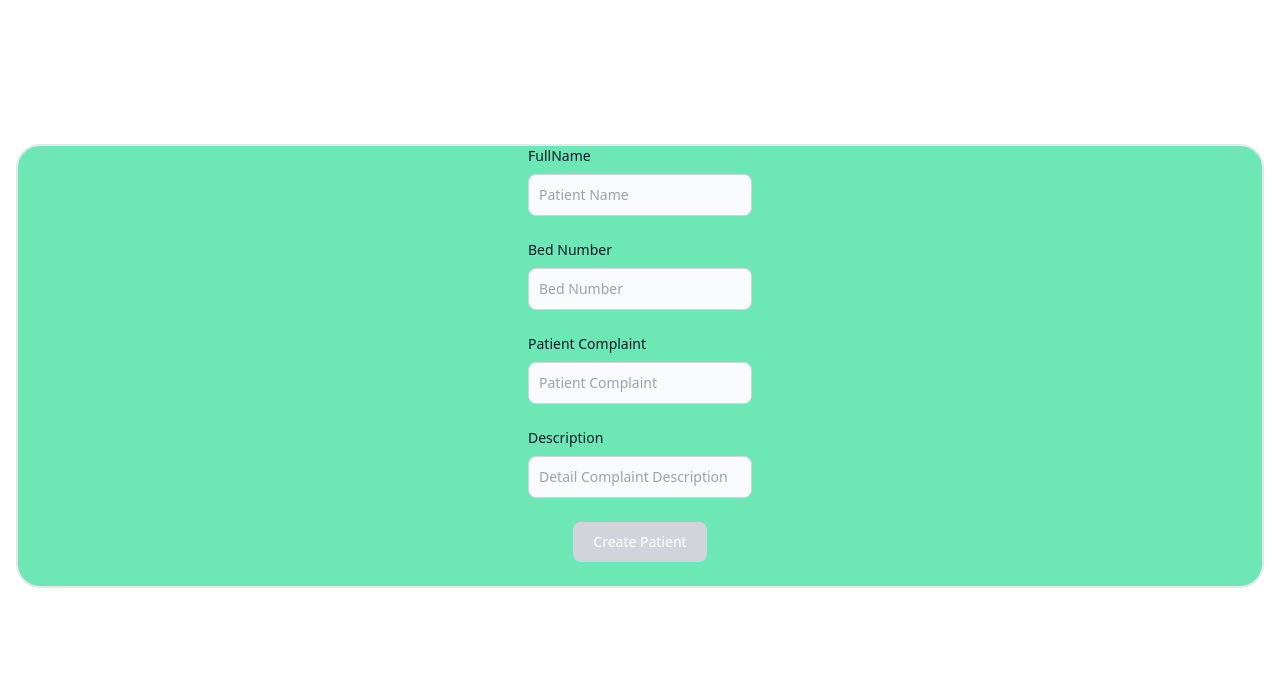
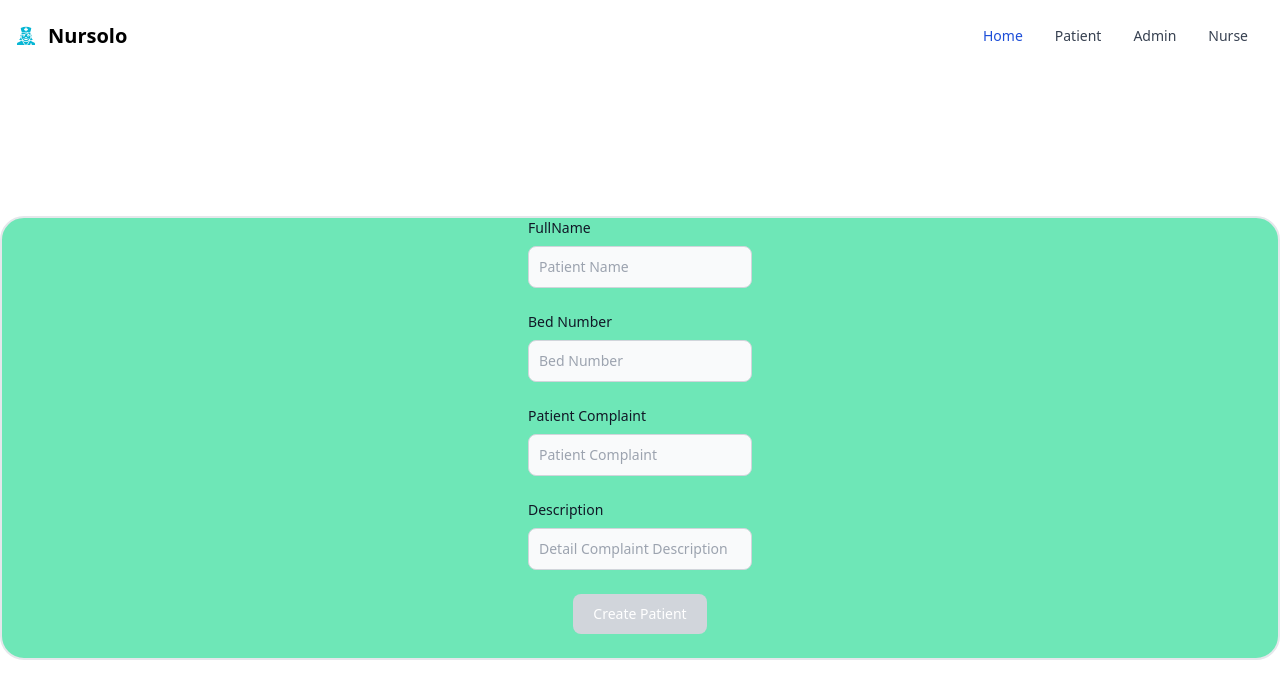
Before and after one commit to cagridemirtash/Nurse-Patient-Graduation-Project, a Next.js app in the folder fullapp/: page /users/patient in a window 1280 px wide. Shown: the top 698 px of the page. Built offline with nearby package versions, Linux system fonts and the light colour scheme.

Commit message:
Add Component
Add navbar which is related to page. Add Dashboard for nurse and admin.

```diff
--- a/fullapp/components/auth/Auth.tsx
+++ b/fullapp/components/auth/Auth.tsx
@@ -1,7 +1,7 @@
 export default function Auth() {
   return (
     <div className="h-screen">
-      <div className="container px-6 py-12 h-full">
+      <div className="container mx-auto px-6 py-12 h-full">
         <div className="flex justify-center items-center flex-wrap h-full g-6 text-gray-800">
           <div className="md:w-8/12 lg:w-6/12 mb-12 md:mb-0">
             <img
@@ -12,12 +12,12 @@
           </div>
           <div className="md:w-8/12 lg:w-5/12 lg:ml-20">
             <form method="post">
-              {/* Email input */}
+              {/* Username input */}
               <div className="mb-6">
                 <input
                   type="text"
                   className="form-control block w-full px-4 py-2 text-xl font-normal text-gray-700 bg-white bg-clip-padding border border-solid border-gray-300 rounded transition ease-in-out m-0 focus:text-gray-700 focus:bg-white focus:border-blue-600 focus:outline-none"
-                  placeholder="Email address"
+                  placeholder="Username"
                 />
               </div>
               {/* Password input */}
--- a/fullapp/components/layout.tsx
+++ b/fullapp/components/layout.tsx
@@ -1,3 +1,3 @@
 export default function Layout({ children }: { children: React.ReactNode }) {
-  return <div className="container px-4">{children}</div>;
+  return <div>{children}</div>;
 }
--- a/fullapp/components/navbar/Navbar.tsx
+++ b/fullapp/components/navbar/Navbar.tsx
@@ -1,7 +1,77 @@
+import Link from "next/link";
+import { GiNurseFemale } from "react-icons/gi";
 export default function Navbar() {
   return (
-    <>
-      <h1>This is a navbar</h1>
-    </>
+    <header>
+      <nav className="bg-white border-gray-200 px-2 sm:px-4 py-2.5 rounded dark:bg-gray-900">
+        <div className="container flex flex-wrap items-center justify-between mx-auto">
+          <Link href="/" className="flex items-center">
+            <GiNurseFemale className="text-cyan-500 text-xl h-6 mr-3 sm:h-9" />
+            <span className="self-center text-xl font-semibold whitespace-nowrap dark:text-white">
+              Nursolo
+            </span>
+          </Link>
+          <button
+            data-collapse-toggle="navbar-default"
+            type="button"
+            className="inline-flex items-center p-2 ml-3 text-sm text-gray-500 rounded-lg md:hidden hover:bg-gray-100 focus:outline-none focus:ring-2 focus:ring-gray-200 dark:text-gray-400 dark:hover:bg-gray-700 dark:focus:ring-gray-600"
+            aria-controls="navbar-default"
+            aria-expanded="false"
+          >
+            <span className="sr-only">Open main menu</span>
+            <svg
+              className="w-6 h-6"
+              aria-hidden="true"
+              fill="currentColor"
+              viewBox="0 0 20 20"
+              xmlns="http://www.w3.org/2000/svg"
+            >
+              <path
+                fill-rule="evenodd"
+                d="M3 5a1 1 0 011-1h12a1 1 0 110 2H4a1 1 0 01-1-1zM3 10a1 1 0 011-1h12a1 1 0 110 2H4a1 1 0 01-1-1zM3 15a1 1 0 011-1h12a1 1 0 110 2H4a1 1 0 01-1-1z"
+                clip-rule="evenodd"
+              ></path>
+            </svg>
+          </button>
+          <div className="hidden w-full md:block md:w-auto" id="navbar-default">
+            <ul className="flex flex-col p-4 mt-4 border border-gray-100 rounded-lg bg-gray-50 md:flex-row md:space-x-8 md:mt-0 md:text-sm md:font-medium md:border-0 md:bg-white dark:bg-gray-800 md:dark:bg-gray-900 dark:border-gray-700">
+              <li>
+                <Link
+                  href="/"
+                  className="block py-2 pl-3 pr-4 text-white bg-blue-700 rounded md:bg-transparent md:text-blue-700 md:p-0 dark:text-white"
+                  aria-current="page"
+                >
+                  Home
+                </Link>
+              </li>
+              <li>
+                <Link
+                  href="/users/patient"
+                  className="block py-2 pl-3 pr-4 text-gray-700 rounded hover:bg-gray-100 md:hover:bg-transparent md:border-0 md:hover:text-blue-700 md:p-0 dark:text-gray-400 md:dark:hover:text-white dark:hover:bg-gray-700 dark:hover:text-white md:dark:hover:bg-transparent"
+                >
+                  Patient
+                </Link>
+              </li>
+              <li>
+                <Link
+                  href="/users/admin"
+                  className="block py-2 pl-3 pr-4 text-gray-700 rounded hover:bg-gray-100 md:hover:bg-transparent md:border-0 md:hover:text-blue-700 md:p-0 dark:text-gray-400 md:dark:hover:text-white dark:hover:bg-gray-700 dark:hover:text-white md:dark:hover:bg-transparent"
+                >
+                  Admin
+                </Link>
+              </li>
+              <li>
+                <a
+                  href="/users/nurse"
+                  className="block py-2 pl-3 pr-4 text-gray-700 rounded hover:bg-gray-100 md:hover:bg-transparent md:border-0 md:hover:text-blue-700 md:p-0 dark:text-gray-400 md:dark:hover:text-white dark:hover:bg-gray-700 dark:hover:text-white md:dark:hover:bg-transparent"
+                >
+                  Nurse
+                </a>
+              </li>
+            </ul>
+          </div>
+        </div>
+      </nav>
+    </header>
   );
 }
--- a/fullapp/package.json
+++ b/fullapp/package.json
@@ -19,6 +19,7 @@
     "next": "13.1.1",
     "react": "18.2.0",
     "react-dom": "18.2.0",
+    "react-icons": "^4.7.1",
     "typescript": "4.9.4"
   },
   "devDependencies": {
--- a/fullapp/pages/_app.tsx
+++ b/fullapp/pages/_app.tsx
@@ -1,10 +1,12 @@
 import "../styles/globals.css";
 import type { AppProps } from "next/app";
 import Layout from "../components/layout";
+import Navbar from "../components/navbar/Navbar";
 
 export default function App({ Component, pageProps }: AppProps) {
   return (
     <Layout>
+      <Navbar />
       <Component {...pageProps} />
     </Layout>
   );
--- a/fullapp/pages/api/form.ts
+++ b/fullapp/pages/api/form.ts
@@ -1,24 +1,38 @@
 import type { NextApiRequest, NextApiResponse } from "next";
+import { PrismaClient } from "@prisma/client";
+
+const prisma = new PrismaClient();
 
 type Data = {
-  fullName: string;
-  bedNumber: string;
-  patientComplaint: string;
-  description: string;
+  message: string;
 };
 
-export default function handler(
+export default async function handler(
   req: NextApiRequest,
   res: NextApiResponse<Data>
 ) {
   // Get data submitted in request's body.
   const body = req.body;
-  console.log("body: ", body);
 
-  return res.status(200).json({
-    fullName: body.fullName,
-    bedNumber: body.bedNumber,
-    patientComplaint: body.patientComplaint,
-    description: body.description,
-  });
+  const patient = await prisma.patient
+    .create({
+      data: {
+        full_name: body.fullName,
+        bed_number: body.bedNumber,
+        patient_complaint: body.patientComplaint,
+        description: body.description,
+      },
+    })
+    .then(async () => {
+      await prisma.$disconnect();
+    })
+    .catch(async (e) => {
+      console.error(e);
+      await prisma.$disconnect();
+      process.exit(1);
+    });
+  console.log(patient);
+  return res
+    .status(200)
+    .json({ message: `Welcome the nursolo ${body.full_name}` });
 }
--- a/fullapp/pages/index.tsx
+++ b/fullapp/pages/index.tsx
@@ -1,14 +1,12 @@
 import Head from "next/head";
-import { Inter } from "@next/font/google";
 import Button from "../components/buttons/IndexButton";
 
-const inter = Inter({ subsets: ["latin"] });
 const users = ["Nurse", "Patient", "Admin"];
 function Home() {
   return (
     <>
       <Head>
-        <title>Nurso</title>
+        <title>Nursolo</title>
         <meta
           name="description"
           content="Nurso is a application which is related to hospital management system"
```
Also changed, not shown: fullapp/components/dashboard/AdminDashboard.tsx (added), fullapp/components/dashboard/NurseDashboard.tsx (added), 1 other file (tests, documents, lock files or other folders).
